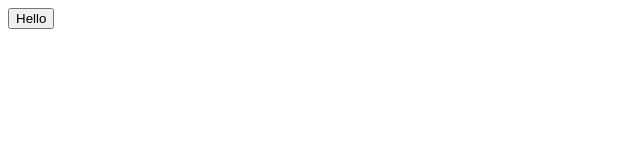
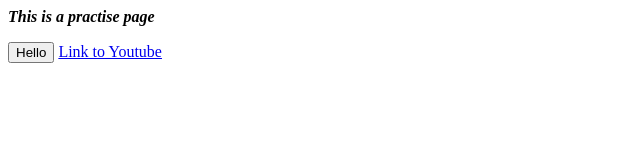
Before and after one commit to Microstir/demo-repo, a plain HTML site: page index.html in a window 1280 px wide. Shown: the whole page, without its empty margins (0-640 px from the left). Drawn offline with Linux system fonts and the light colour scheme.

Commit message:
Added Changes

```diff
--- a/index.html
+++ b/index.html
@@ -1,3 +1,6 @@
-<button>
-Hello
-</button>
+<p><b><i>
+
+    This is a practise page
+</i></b></p>
+<button>Hello</button>
+<a href="https://www.youtube.com/" target="_blank">Link to Youtube</a>
```
